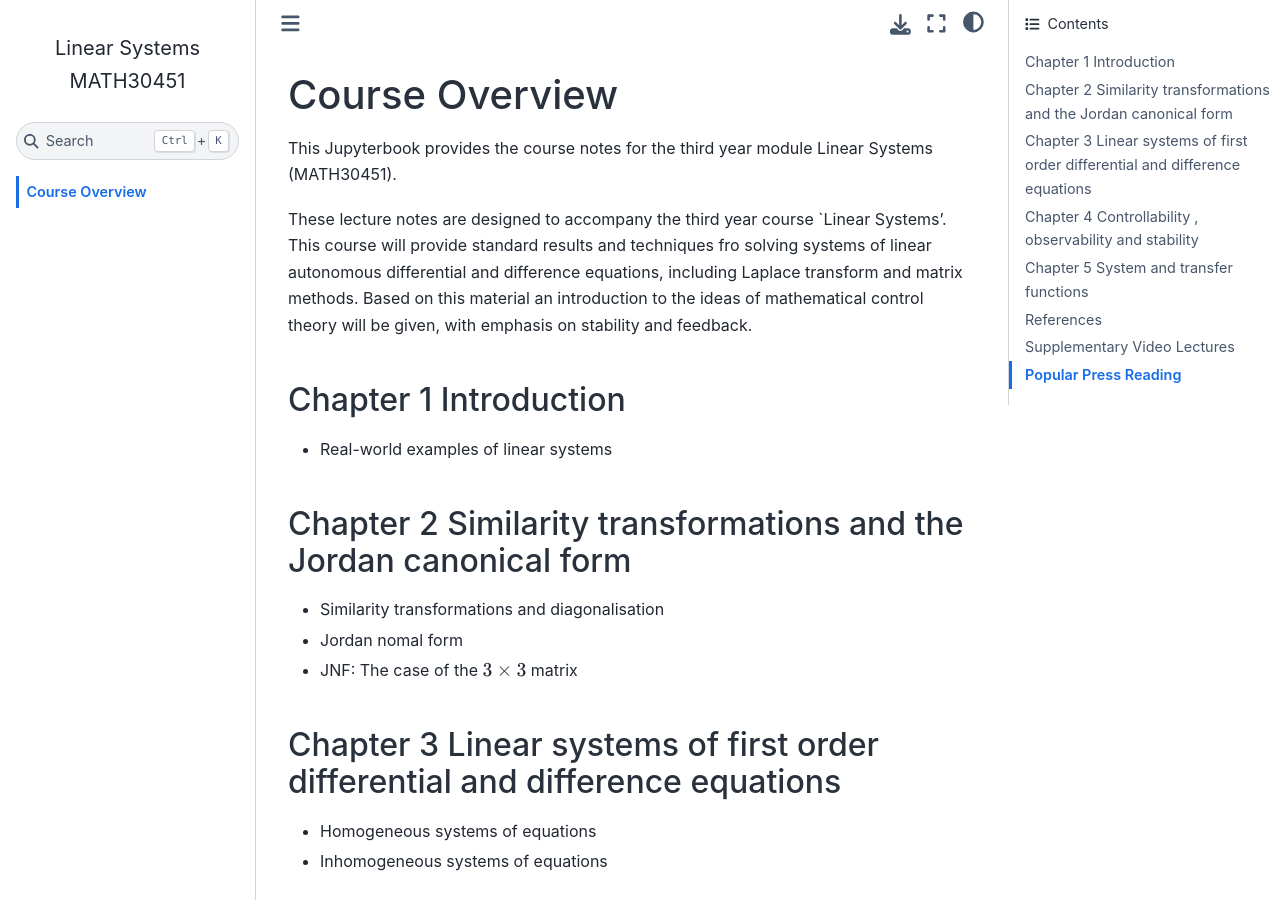
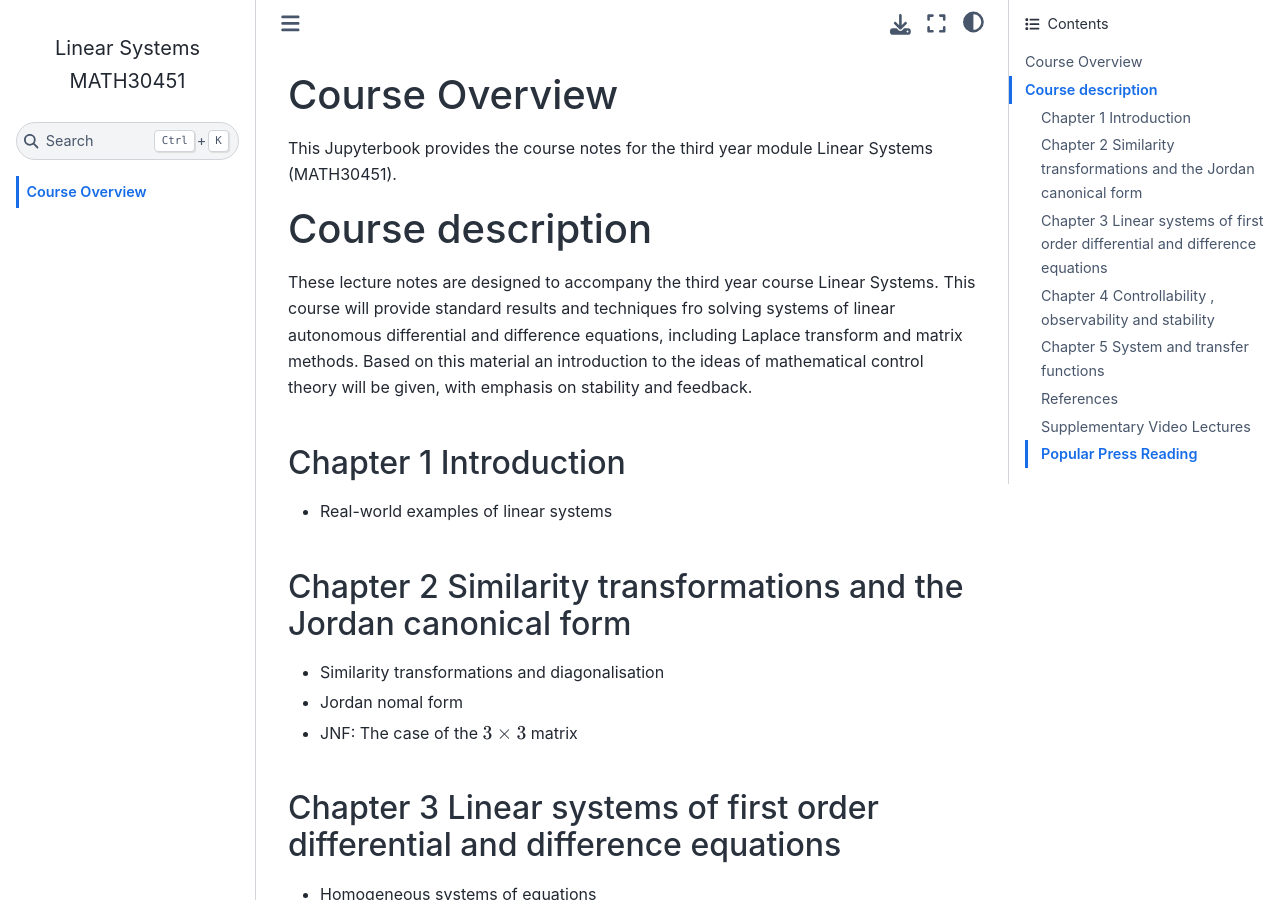
Before and after one commit to jjcrofts77/Linear-Systems-MATH30451, a Jupyter Book: the page built from intro.md, in a window 1280 px wide and 900 px high. Built offline with Jupyter Book 1.0.4 settings and Sphinx 7.4.7 and the Sphinx Book theme 1.1.4, drawn with Linux system fonts in a browser that asks for light colours; pages that are not in the unit, such as notebooks, are missing from menus.

Commit message:
Update intro.md

```diff
--- a/intro.md
+++ b/intro.md
@@ -3,7 +3,9 @@
 
 This Jupyterbook provides the course notes for the third year module Linear Systems (MATH30451).
 
-These lecture notes are designed to accompany the third year course `Linear Systems'. This course will provide
+# Course description
+
+These lecture notes are designed to accompany the third year course Linear Systems. This course will provide
 standard results and techniques fro solving systems of linear autonomous differential and difference equations,
 including Laplace transform and matrix methods. Based on this material an introduction to the ideas of mathematical
 control theory will be given, with emphasis on stability and feedback.
```
